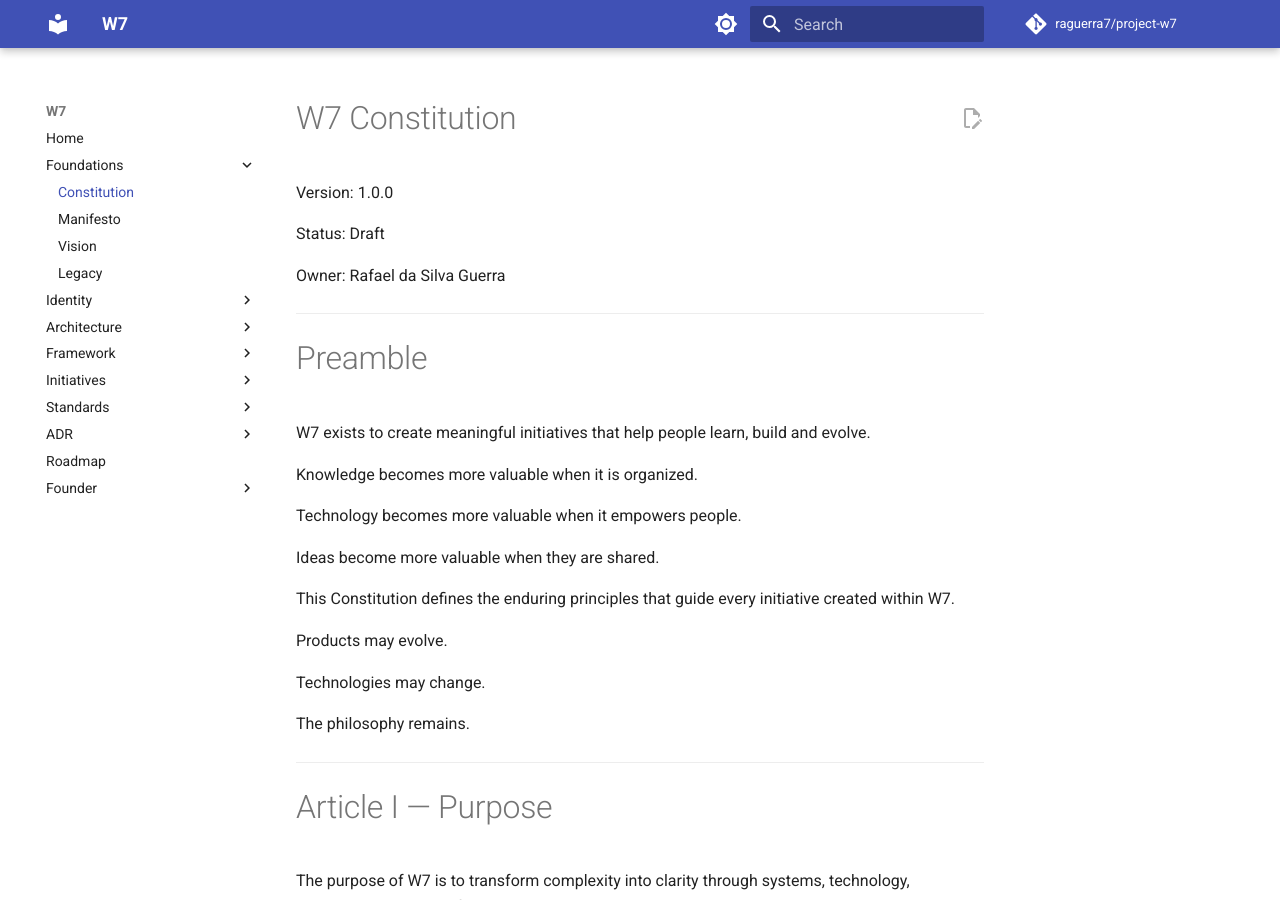
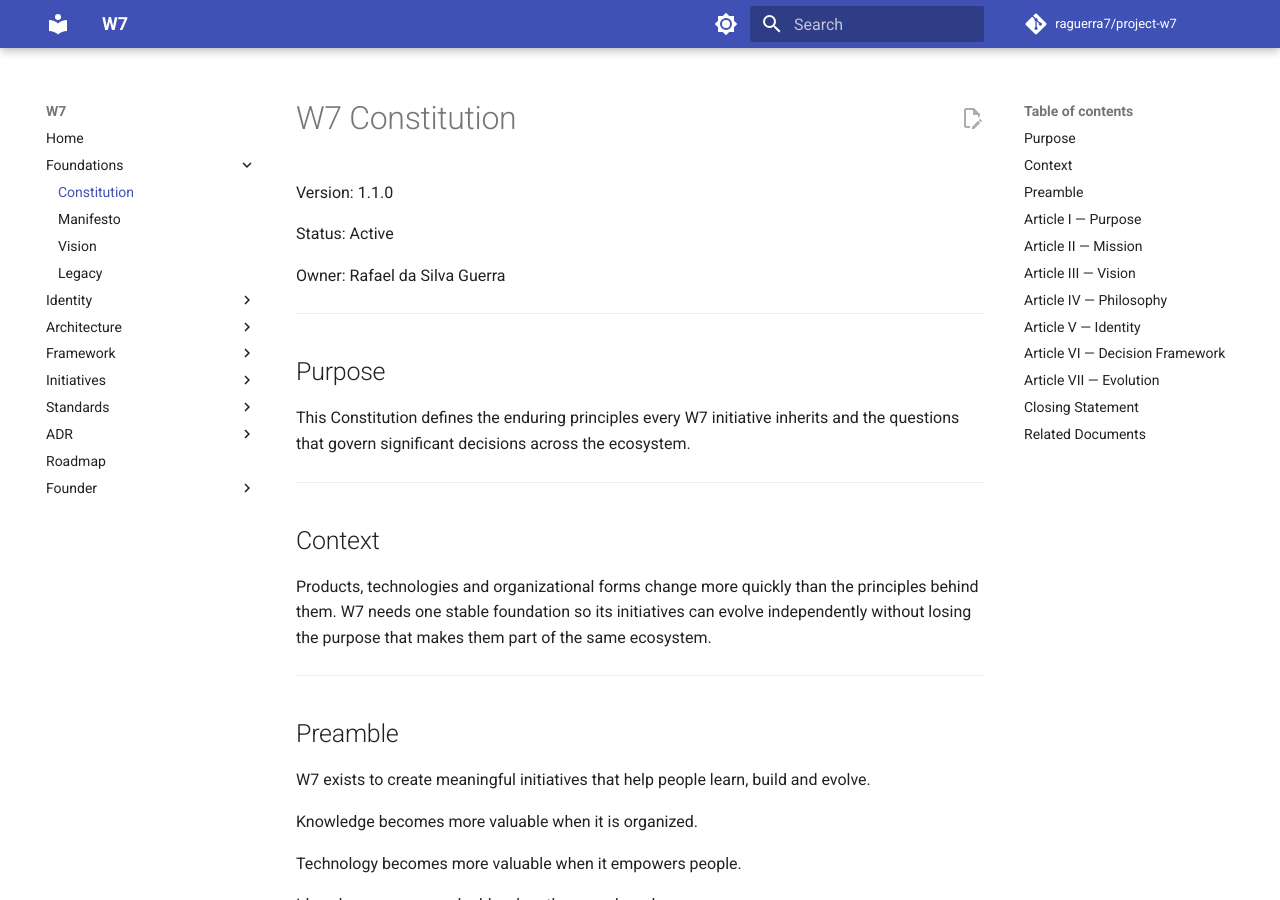
Before and after one commit to raguerra7/project-w7, an MkDocs documentation site: the page built from docs/foundations/constitution.md, in a window 1280 px wide and 900 px high. Built offline with MkDocs 1.6.1 and Material for MkDocs 9.7.7, drawn with Linux system fonts in a browser that asks for light colours; comment, search, counter and statistics services are not loaded.

Commit message:
docs(foundation): activate governing documents

```diff
--- a/docs/foundations/constitution.md
+++ b/docs/foundations/constitution.md
@@ -1,14 +1,26 @@
 # W7 Constitution
 
-Version: 1.0.0
+Version: 1.1.0
 
-Status: Draft
+Status: Active
 
 Owner: Rafael da Silva Guerra
 
 ---
 
-# Preamble
+## Purpose
+
+This Constitution defines the enduring principles every W7 initiative inherits and the questions that govern significant decisions across the ecosystem.
+
+---
+
+## Context
+
+Products, technologies and organizational forms change more quickly than the principles behind them. W7 needs one stable foundation so its initiatives can evolve independently without losing the purpose that makes them part of the same ecosystem.
+
+---
+
+## Preamble
 
 W7 exists to create meaningful initiatives that help people learn, build and evolve.
 
@@ -28,25 +40,25 @@ The philosophy remains.
 
 ---
 
-# Article I — Purpose
+## Article I — Purpose
 
 The purpose of W7 is to transform complexity into clarity through systems, technology, education and thoughtful design.
 
 ---
 
-# Article II — Mission
+## Article II — Mission
 
 Design initiatives that empower people through knowledge, engineering and continuous learning.
 
 ---
 
-# Article III — Vision
+## Article III — Vision
 
 To become a long-term ecosystem recognized for building meaningful initiatives that improve the way people learn, collaborate and create.
 
 ---
 
-# Article IV — Philosophy
+## Article IV — Philosophy
 
 Learning never ends.
 
@@ -64,7 +76,7 @@ Progress is achieved through continuous improvement.
 
 ---
 
-# Article V — Identity
+## Article V — Identity
 
 W7 is the origin.
 
@@ -74,7 +86,7 @@ Each initiative may develop its own products, audience, visual language and comm
 
 ---
 
-# Article VI — Decision Framework
+## Article VI — Decision Framework
 
 Every important decision must answer four questions.
 
@@ -90,7 +102,7 @@ If any answer is no, the decision should be reconsidered.
 
 ---
 
-# Article VII — Evolution
+## Article VII — Evolution
 
 W7 is designed to evolve.
 
@@ -104,7 +116,7 @@ Its principles remain constant.
 
 ---
 
-# Closing Statement
+## Closing Statement
 
 Build intentionally.
 
@@ -116,7 +128,7 @@ Enjoy the Journey.
 
 ---
 
-# Related Documents
+## Related Documents
 
 - [Manifesto](manifesto.md) — why we believe what we believe
 - [Vision](vision.md) — where this is going
--- a/mkdocs.yml
+++ b/mkdocs.yml
@@ -67,6 +67,7 @@ nav:
       - "ADR-0001 GitHub as Source of Truth": adr/0001-github-as-source-of-truth.md
       - "ADR-0002 Layered Repository Architecture": adr/0002-layered-repository-architecture.md
       - "ADR-0003 Initiative Governance Model": adr/0003-initiative-governance-model.md
+      - "ADR-0004 Activate Foundation Documents": adr/0004-activate-foundation-documents.md
   - Roadmap: roadmap/roadmap.md
   - Founder:
       - Overview: founder/README.md
```
Also changed, not shown: docs/adr/0004-activate-foundation-documents.md (added, +43 -0 lines), docs/foundations/legacy.md (+18 -6 lines), docs/foundations/manifesto.md (+20 -8 lines), docs/foundations/vision.md (+18 -6 lines).
